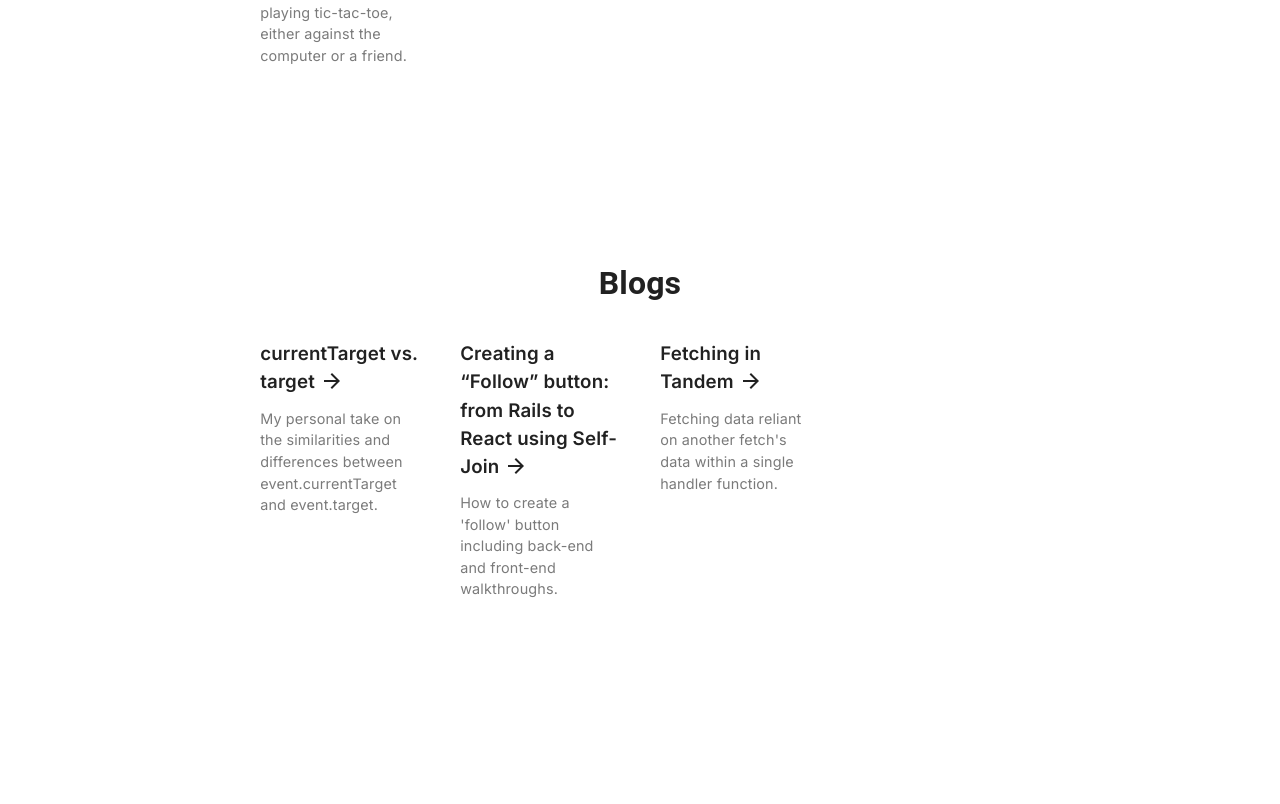
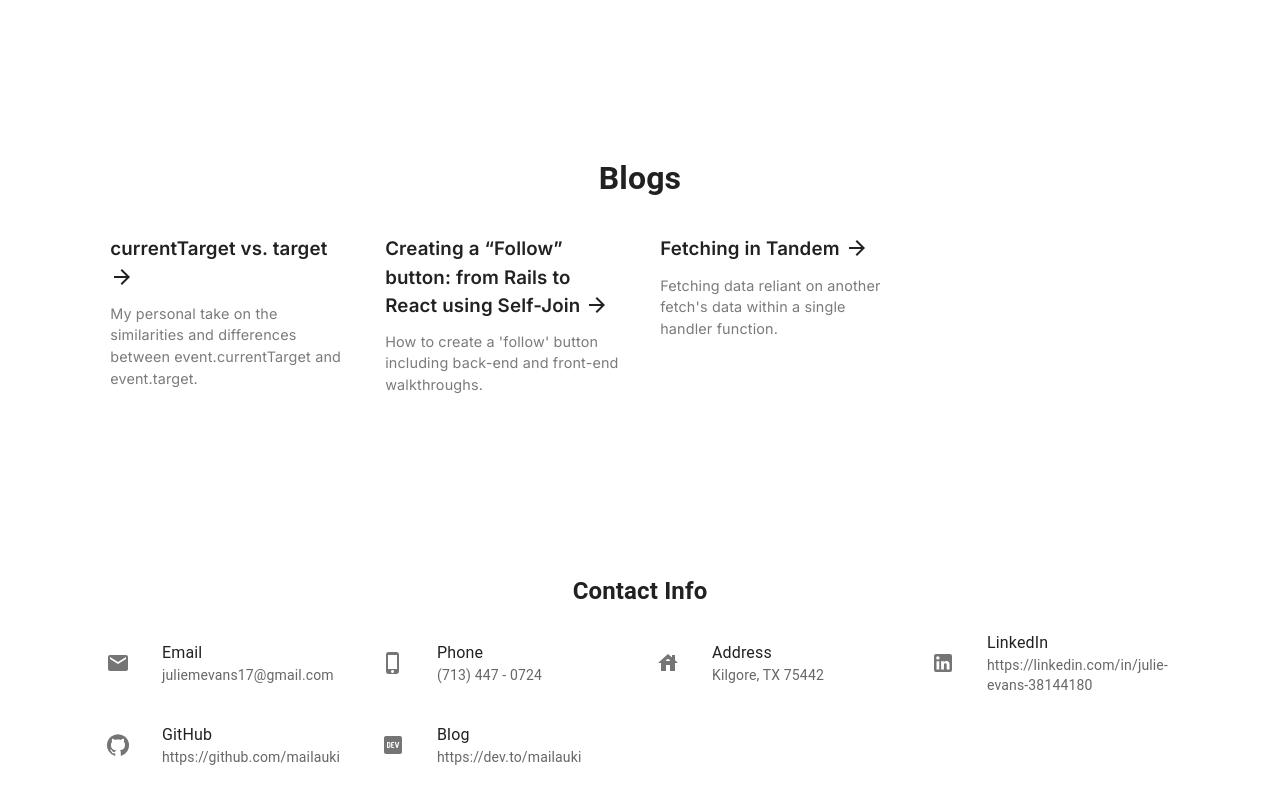
Before and after one commit to mailauki/portfolio-next, a Next.js app: page / in a window 1280 px wide. Shown: the part 1800-2604 px from the top of the page. Before the commit the page ends 2481 px from the top, so only its background shows below. Built offline with nearby package versions, Linux system fonts and the light colour scheme.

Commit message:
Update contact info

```diff
--- a/components/AboutMe.js
+++ b/components/AboutMe.js
@@ -3,7 +3,7 @@ import { List, ListItem, ListItemAvatar, Avatar, ListItemText, Divider, Typograp
 import HtmlIcon from '@mui/icons-material/Html'
 import CssIcon from '@mui/icons-material/Css'
 import StarIcon from '@mui/icons-material/Star'
-import { skills } from '../json/skills'
+import { skills } from '../data/skills'
 
 export default function AboutMe() {
   return (
@@ -32,6 +32,7 @@ export default function AboutMe() {
         </Typography>
       </Box>
 
+      <h2>Skills</h2>
       <List
         className={styles.grid}
         sx={{
--- a/components/Blogs.js
+++ b/components/Blogs.js
@@ -1,6 +1,6 @@
 import { Inter } from '@next/font/google'
 import styles from '../styles/Home.module.css'
-import blogs from '../json/blogs'
+import blogs from '../data/blogs'
 // import { Typography } from '@mui/material'
 import ArrowForwardIcon from '@mui/icons-material/ArrowForward'
 
--- a/components/Contact.js
+++ b/components/Contact.js
@@ -1,29 +1,35 @@
 import styles from '../styles/Home.module.css'
-import { IconButton } from '@mui/material'
+import { IconButton, List, ListItem, ListItemButton, ListItemIcon, ListItemText } from '@mui/material'
 import GitHubIcon from '@mui/icons-material/GitHub'
 import LinkedInIcon from '@mui/icons-material/LinkedIn'
 import MailIcon from '@mui/icons-material/Mail'
+import { contactInfo } from '../data/contactInfo'
 
 export default function Contact() {
   return (
-    <div className={styles.description}>
-      <p>Hi</p>
-
-      <div className={styles.footer}>
-        <div className={styles.contact}>
-          By Julie Evans{' '}
-
-          <IconButton color="primary">
-            <LinkedInIcon />
-          </IconButton>
-          <IconButton color="primary">
-            <GitHubIcon />
-          </IconButton>
-          <IconButton color="primary">
-            <MailIcon />
-          </IconButton>
-        </div>
-      </div>
+    <div className={styles.section}>
+      <h2>Contact Info</h2>
+      <List
+        className={styles.grid}
+        sx={{
+          bgcolor: "background.paper",
+          borderRadius: "20px"
+        }}
+      >
+        {contactInfo.map((info) => (
+          <ListItem
+            key={info.id}
+            disablePadding
+          >
+            <ListItemButton>
+              <ListItemIcon>
+                {info.icon}
+              </ListItemIcon>
+              <ListItemText primary={info.primary} secondary={info.secondary} />
+            </ListItemButton>
+          </ListItem>
+        ))}
+      </List>
     </div>
   )
 }
--- a/components/Hello.js
+++ b/components/Hello.js
@@ -1,12 +1,32 @@
 import styles from '../styles/Home.module.css'
 import Contact from './Contact'
-import { Button } from '@mui/material'
+import { Button, IconButton } from '@mui/material'
+import GitHubIcon from '@mui/icons-material/GitHub'
+import LinkedInIcon from '@mui/icons-material/LinkedIn'
 import MailIcon from '@mui/icons-material/Mail'
 
 export default function Hello() {
   return (
     <div className={styles.section}>
-      <Contact />
+      <div className={styles.description}>
+        <p>Hi</p>
+
+        <div className={styles.footer}>
+          <div className={styles.contact}>
+            By Julie Evans{' '}
+
+            <IconButton color="primary">
+              <LinkedInIcon />
+            </IconButton>
+            <IconButton color="primary">
+              <GitHubIcon />
+            </IconButton>
+            <IconButton color="primary">
+              <MailIcon />
+            </IconButton>
+          </div>
+        </div>
+      </div>
 
       <div className={styles.center}>
         <h1>Hi, I'm Julie M. Evans</h1>
--- a/components/Home.js
+++ b/components/Home.js
@@ -1,8 +1,9 @@
 import styles from '../styles/Home.module.css'
 import Hello from './Hello'
 import AboutMe from './AboutMe'
-import Projects from '../components/Projects'
+import Projects from './Projects'
 import Blogs from './Blogs'
+import Contact from './Contact'
 
 export default function Home() {
   return (
@@ -14,6 +15,8 @@ export default function Home() {
       <Projects />
 
       <Blogs />
+
+      <Contact />
     </main>
   )
 }
--- a/components/Projects.js
+++ b/components/Projects.js
@@ -1,6 +1,6 @@
 import { Inter } from '@next/font/google'
 import styles from '../styles/Home.module.css'
-import projects from '../json/projects'
+import projects from '../data/projects'
 // import useSWR from 'swr'
 import ArrowForwardIcon from '@mui/icons-material/ArrowForward'
 
--- /dev/null
+++ b/data/contactInfo.js
@@ -0,0 +1,50 @@
+import MailIcon from '@mui/icons-material/Mail'
+import PhoneIcon from '@mui/icons-material/PhoneIphone'
+import HouseIcon from '@mui/icons-material/House';
+import LinkedInIcon from '@mui/icons-material/LinkedIn'
+import GitHubIcon from '@mui/icons-material/GitHub'
+import DevIcon from '@mui/icons-material/LogoDev'
+
+export const contactInfo = [
+  {
+    id: "email",
+    primary: "Email",
+    secondary: "juliemevans17@gmail.com",
+    link: "mailto:juliemevans17@gmail.com",
+    icon: <MailIcon />
+  },
+  {
+    id: "phone",
+    primary: "Phone",
+    secondary: "(713) 447 - 0724",
+    link: "tel:7134470724",
+    icon: <PhoneIcon />
+  },
+  {
+    id: "address",
+    primary: "Address",
+    secondary: "Kilgore, TX 75442",
+    icon: <HouseIcon />
+  },
+  {
+    id: "linkedin",
+    primary: "LinkedIn",
+    secondary: "https://linkedin.com/in/julie-evans-38144180",
+    link: "https://linkedin.com/in/julie-evans-38144180",
+    icon: <LinkedInIcon />
+  },
+  {
+    id: "github",
+    primary: "GitHub",
+    secondary: "https://github.com/mailauki",
+    link: "https://github.com/mailauki",
+    icon: <GitHubIcon />
+  },
+  {
+    id: "blog",
+    primary: "Blog",
+    secondary: "https://dev.to/mailauki",
+    link: "https://dev.to/mailauki",
+    icon: <DevIcon />
+  }
+]
--- a/styles/Home.module.css
+++ b/styles/Home.module.css
@@ -8,8 +8,8 @@
 }
 
 .section {
-  width: 100%;
-  max-width: 800px;
+  width: var(--max-width);
+  max-width: 100%;
   display: inherit;
   flex-direction: column;
   justify-content: inherit;
@@ -53,6 +53,13 @@
 .code {
   font-weight: 700;
   font-family: var(--font-mono);
+}
+
+.list {
+  display: grid;
+  grid-template-columns: repeat(2, 1fr);
+  width: var(--max-width);
+  max-width: 100%;
 }
 
 .grid {
```
Also changed, not shown: data/blogs.json (renamed from json/blogs.json), data/projects.json (renamed from json/projects.json), data/skills.js (renamed from json/skills.js), 1 other file (tests, documents, lock files or other folders).
